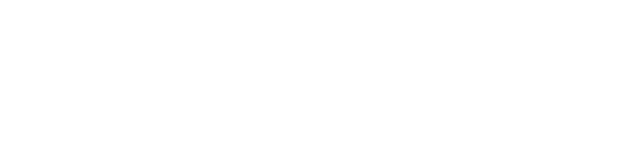
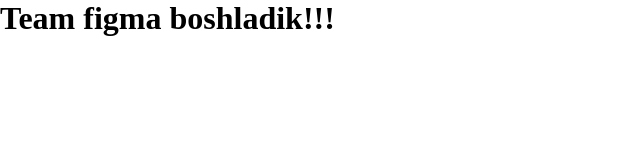
Before and after one commit to dioo1505/24-lesson, a plain HTML site: page index.html in a window 1280 px wide. Shown: the whole page, without its empty margins (0-640 px from the left). Drawn offline with Linux system fonts and the light colour scheme.

Commit message:
added h1

```diff
--- a/index.html
+++ b/index.html
@@ -6,5 +6,7 @@
     <title>Github team</title>
     <link rel="stylesheet" href="./css/style.css" />
   </head>
-  <body></body>
+  <body>
+    <h1>Team figma boshladik!!!</h1>
+  </body>
 </html>
```
